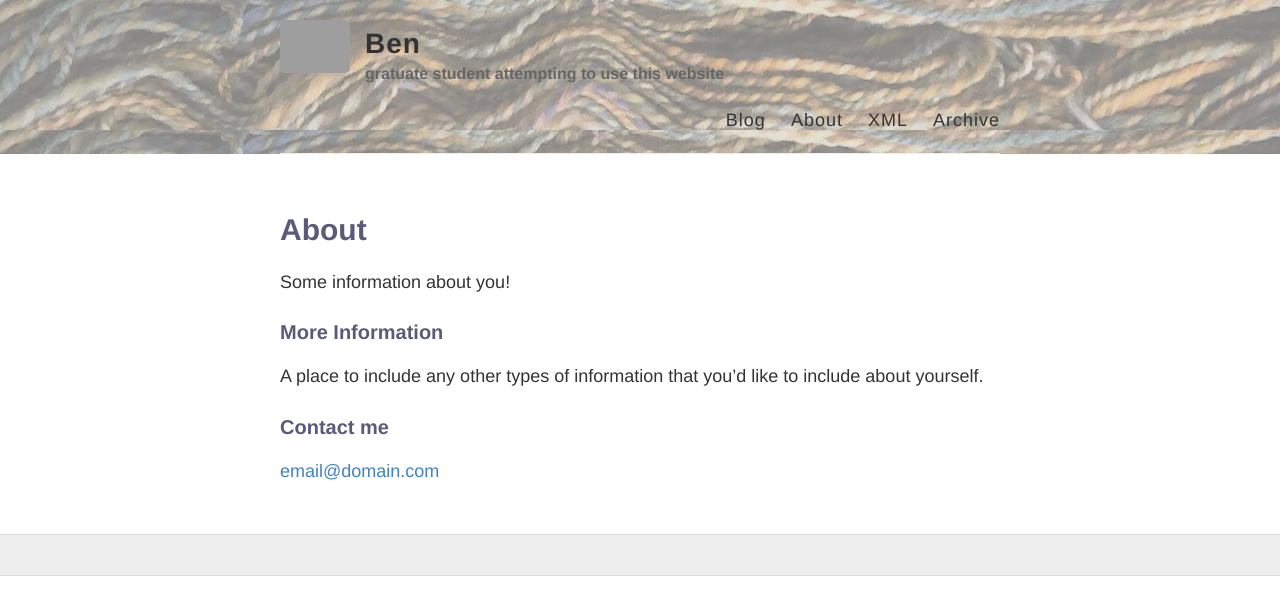
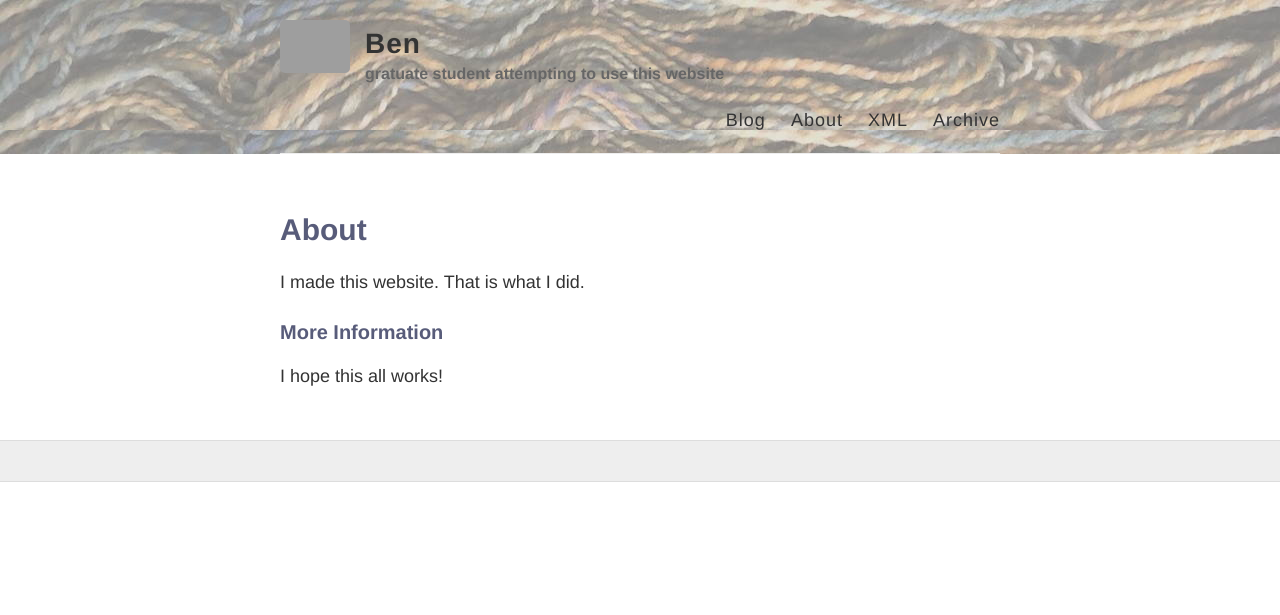
Before and after one commit to bfederlin/bfederlin.github.io, a Jekyll site: the page built from about.md, in a window 1280 px wide. Shown: the top 615 px of the page. Built offline with Jekyll 4.4.1, drawn with Linux system fonts in a browser that asks for light colours; grey boxes are pictures that could not be loaded.

Commit message:
Update about.md

```diff
--- a/about.md
+++ b/about.md
@@ -4,12 +4,8 @@
 permalink: /about/
 ---
 
-Some information about you!
+I made this website. That is what I did.
 
 ### More Information
 
-A place to include any other types of information that you'd like to include about yourself.
-
-### Contact me
-
-[email@domain.com](mailto:email@domain.com)
+I hope this all works!
```
